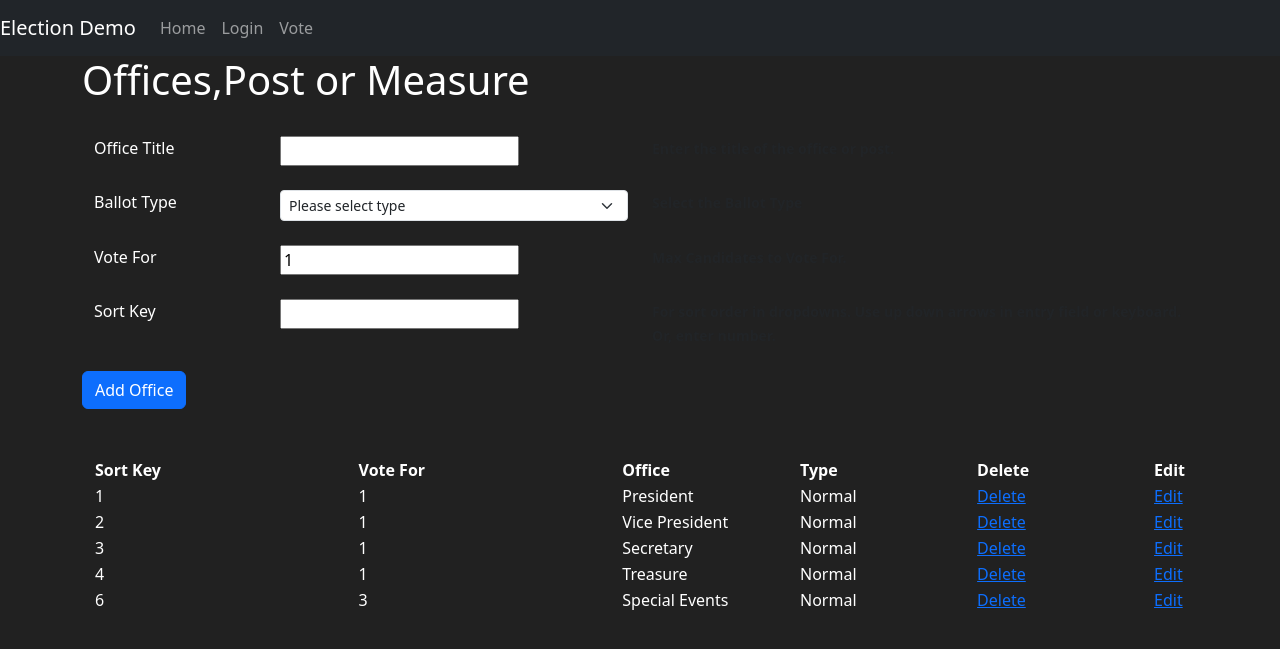
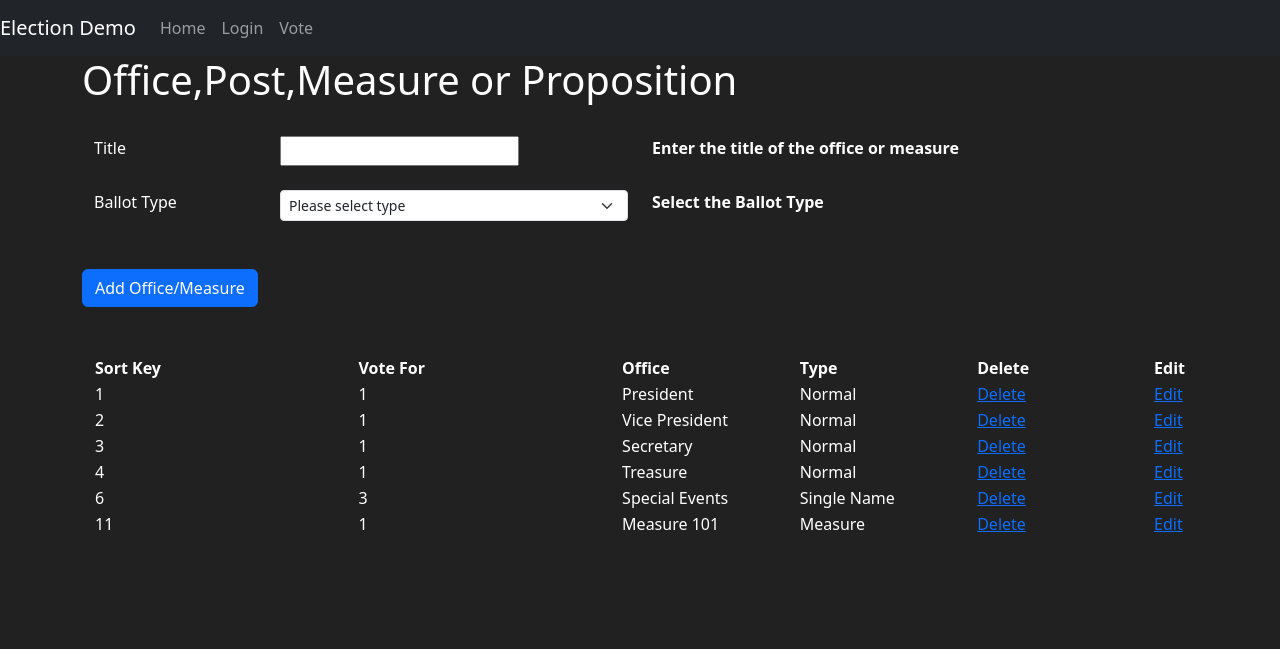
Before and after one commit to mpo6767/demo, a Flask app: template election1/templates/office.html in a window 1280 px wide. Shown: the top 649 px of the page. Run offline with Flask 3, Linux system fonts and the light colour scheme; data comes from the database, SQL or seed files in the repository; tables that the repository leaves empty hold one stand-in row (values such as "Sample post"); the template is opened without the code that fills it: values that come from a table or form of the project are taken from there, most other values are stand-ins (such as "Sample title", 1, 10 or a date in 2020); parts of the project's set-up code (start-up, migrations or seed data) failed here and were passed over; some libraries are stand-ins or nearby versions.

Commit message:
big push to get hub updated

```diff
--- a/election1/candidate/form.py
+++ b/election1/candidate/form.py
@@ -16,7 +16,7 @@ class CandidateForm(FlaskForm):
     firstname = StringField(label='First Name', validators=[Length(min=2, max=30), InputRequired()])
     lastname = StringField(label='Last Name', validators=[Length(min=2, max=30)])
     choices_classgrp = SelectField('Group', choices=[])
-    choices_office = SelectField('Office Title', choices=[])
+    choices_office = SelectField('Office or Measure', choices=[])
     choices_party = SelectField('Party', choices=[])
     submit = SubmitField(label='Submit')
 
--- a/election1/office/form.py
+++ b/election1/office/form.py
@@ -1,25 +1,14 @@
 from flask_wtf import FlaskForm
-from wtforms import StringField, SubmitField, IntegerField, BooleanField, SelectField
-from wtforms.validators import Length, DataRequired, ValidationError
-from election1.models import Office
+from wtforms import StringField, SubmitField, IntegerField, SelectField, TextAreaField
+from wtforms.validators import Length, DataRequired
+
 
 
 class OfficeForm(FlaskForm):
-    # @staticmethod
-    # def validate_office_title(form, field):
-    #     title = Office.query.filter_by(office_title=field.data).first()
-    #     if title:
-    #         raise ValidationError('Office must be unique')
-    #
-    # @staticmethod
-    # def validate_sortkey(form, field):
-    #     classgrp = Office.query.filter_by(sortkey=field.data).first()
-    #     if classgrp:
-    #         raise ValidationError('This sort key already exists in the database.')
 
-    office_title = StringField(label='Office Title', validators=[Length(min=2, max=30), DataRequired()])
+    office_title = StringField(label='Title', validators=[Length(min=2, max=30), DataRequired()])
     office_vote_for = IntegerField(label='Vote For', default=1)
     sortkey = IntegerField(label='Sort Key', default=None, validators=[DataRequired()])
     ballot_type = SelectField('Ballot Type', choices=[], validators=[DataRequired()])
-    # allow_writein = BooleanField(label='Write-In . . .')
+    office_measure = TextAreaField(label='Measure', validators=[Length(max=256)])
     submit = SubmitField(label='submit')
--- a/election1/templates/candidate.html
+++ b/election1/templates/candidate.html
@@ -43,7 +43,7 @@
                     hx-trigger="change">
               <option selected>Please select</option>
               {% for office in form.choices_office.choices %}
-                <option value="{{ office[0]}}">{{ office[1] }}</option>
+                <option value="{{ office[0] }}">{{ office[1] }}</option>
               {% endfor %}
             </select>
           </div>
@@ -55,6 +55,7 @@
           <!-- Default fields can be loaded here or left empty -->
         </div>
       </div>
+
       <!--
    <br>
   <div class="container">
@@ -75,7 +76,7 @@
 -->
       <br>
       <div class="d-grid gap-2 d-md-block">
-    {{ form.submit(type="submit",value='Add Candidate', class="btn   btn-primary") }}
+        {{ form.submit(type="submit",value='Add Candidate, Single Name or Y/N', class="btn   btn-primary") }}
       </div>
     </form>
     <br><br>
--- a/election1/templates/first_name_only.html
+++ b/election1/templates/first_name_only.html
@@ -1,6 +1,6 @@
 <div class="row ">
   <div class="col-2 ">
-    <label for="firstname">Single Name</label>
+    <label for="firstname">Single Name or Y/N</label>
   </div>
 
   <div class="col-lg-4">
--- a/election1/templates/office.html
+++ b/election1/templates/office.html
@@ -6,7 +6,7 @@
 <body>
 {% block content %}
   <div class="container">
-    <h1> Offices,Post or Measure </h1>
+    <h1> Office,Post,Measure or Proposition</h1>
     <br>
     <form method="post" style="color:white" autocomplete="off">
       <input type="hidden" name="csrf_token" value="{{ csrf_token() }}"/>
@@ -19,9 +19,7 @@
             {{ form.office_title() }}
           </div>
           <div class="col-6">
-                    <span id="passwordHelpInline" class="form-text">
-                        <b> Enter the title of the office or post. </b>
-                    </span>
+            <b> Enter the title of the office or measure </b>
           </div>
         </div>
       </div>
@@ -34,8 +32,10 @@
           </div>
           <div class="col-lg-4">
 
-            <select class="form-select form-select-sm" aria-label=".form-select-sm example"
-                    name="ballot_type">
+            <select class="form-select form-select-sm" aria-label=".form-select-sm example" name="ballot_type"
+                    hx-get="/office/get-ballot-type{{ ballot_type_id }}"
+                    hx-target="#measure"
+                    hx-trigger="change">
               <option selected>Please select type</option>
               {% for p in form.ballot_type.choices %}
                 <option value="{{ p[0] }}">{{ p[1] }}</option>
@@ -44,9 +44,7 @@
           </div>
 
           <div class="col-6">
-                    <span id="passwordHelpInline" class="form-text">
-                        <b> Select the Ballot Type </b>
-                    </span>
+            <b> Select the Ballot Type </b>
           </div>
         </div>
       </div>
@@ -54,41 +52,15 @@
       <br>
 
       <div class="container">
-        <div class="row">
-          <div class="col-2">
-            {{ form.office_vote_for.label() }}
-          </div>
-          <div class="col-lg-4">
-            {{ form.office_vote_for() }}
-          </div>
-          <div class="col-6">
-                    <span id="passwordHelpInline" class="form-text">
-                        <b> Max Candidates to Vote For. </b>
-                    </span>
-          </div>
+        <div id="measure">
+          <!-- Default fields can be loaded here or left empty -->
         </div>
       </div>
 
-      <br>
-      <div class="container">
-        <div class="row">
-          <div class="col-2">
-            {{ form.sortkey.label() }}
-          </div>
-          <div class="col-lg-4">
-            {{ form.sortkey() }}
-          </div>
-          <div class="col-6">
-                    <span id="passwordHelpInline" class="form-text">
-                        <b>For sort order in dropdowns.  Use up down arrows in entry field or keyboard.  Or, enter number.</b>
-                    </span>
-          </div>
-        </div>
-      </div>
 
       <br>
       <div class="col-2 d-grid gap-2 d-sm-block">
-        {{ form.submit(type="submit",value='Add Office', class="btn   btn-primary") }}
+        {{ form.submit(type="submit",value='Add Office/Measure', class="btn   btn-primary") }}
       </div>
       <br><br>
     </form>
@@ -100,7 +72,7 @@
           <th class="col-3"> Sort Key</th>
           <th class="col-3"> Vote For</th>
           <th class="col-2"> Office</th>
-           <th class="col-2"> Type</th>
+          <th class="col-2"> Type</th>
           <th class="col-2"> Delete</th>
           <th class="col-2"> Edit</th>
         </tr>
@@ -113,7 +85,7 @@
             <td>{{ office.sortkey }}</td>
             <td>{{ office.office_vote_for }}</td>
             <td>{{ office.office_title }}</td>
-            <td>{{ office.ballot_type.ballot_type_name}}</td>
+            <td>{{ office.ballot_type.ballot_type_name }}</td>
             <td><a href="{{ url_for('office.deleteoffice',xid=office.id_office) }}">Delete</a></td>
             <td><a href="{{ url_for('office.updateoffice',xid=office.id_office) }}">Edit</a></td>
           </tr>
--- a/election1/templates/office_candidate_delete.html
+++ b/election1/templates/office_candidate_delete.html
@@ -21,7 +21,7 @@
       </div>
       <br><br>
       <div class="d-grid gap-2 d-md-block">
-        {{ form.submit(type="submit",value='remove the office and associated candidate', class="btn   btn-primary") }}
+        {{ form.submit(type="submit",value='remove the office plus candidates or measure (Y-N)', class="btn   btn-primary") }}
         <a href="{{ url_for('office.office_view') }}" class="btn btn-secondary" style="background-color: lightcoral;">Cancel</a>
       </div>
     </form>
```
Also changed, not shown: election1/models.py (+19 -19 lines), election1/templates/cast1.html (+10 -0 lines), election1/templates/classgrp.html (+4 -4 lines), election1/templates/genQR.html (+23 -8 lines), election1/templates/office_w_measure.html (added, +42 -0 lines), election1/templates/office_wo_measure.html (added, +28 -0 lines), election1/vote/form.py (+10 -2 lines), instance/election.db. Lines whose indentation alone changed are shown as unchanged.
